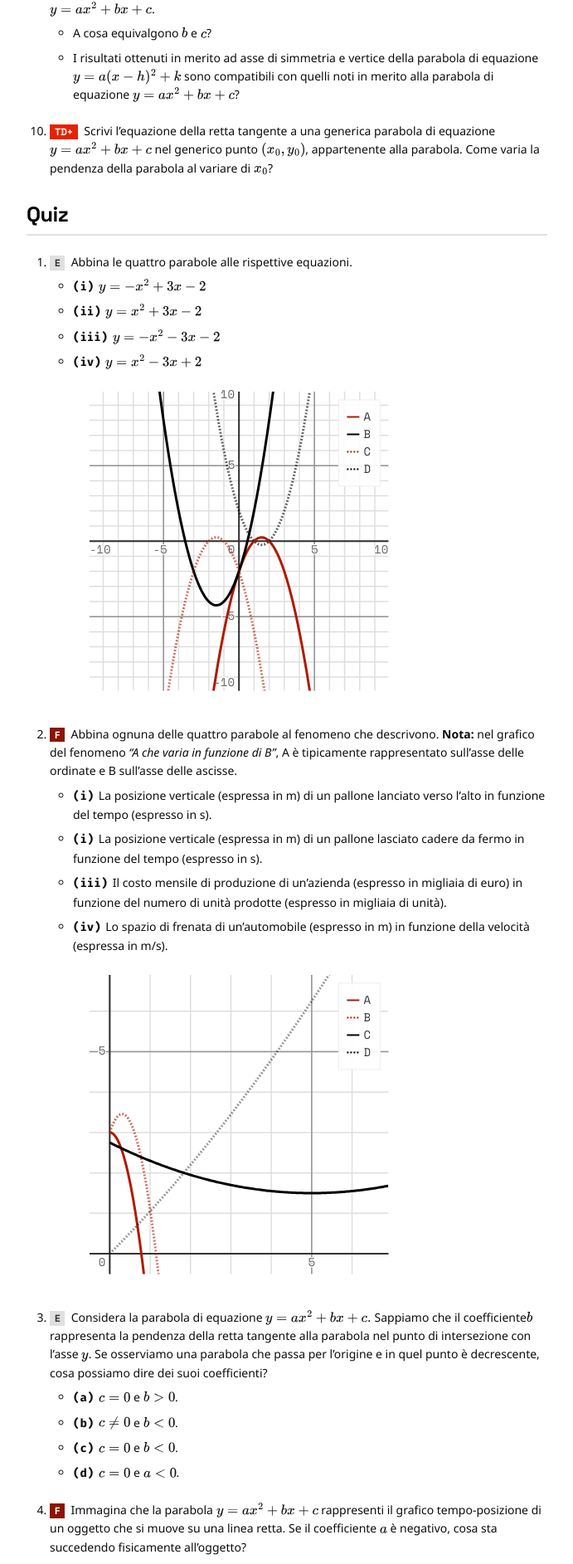
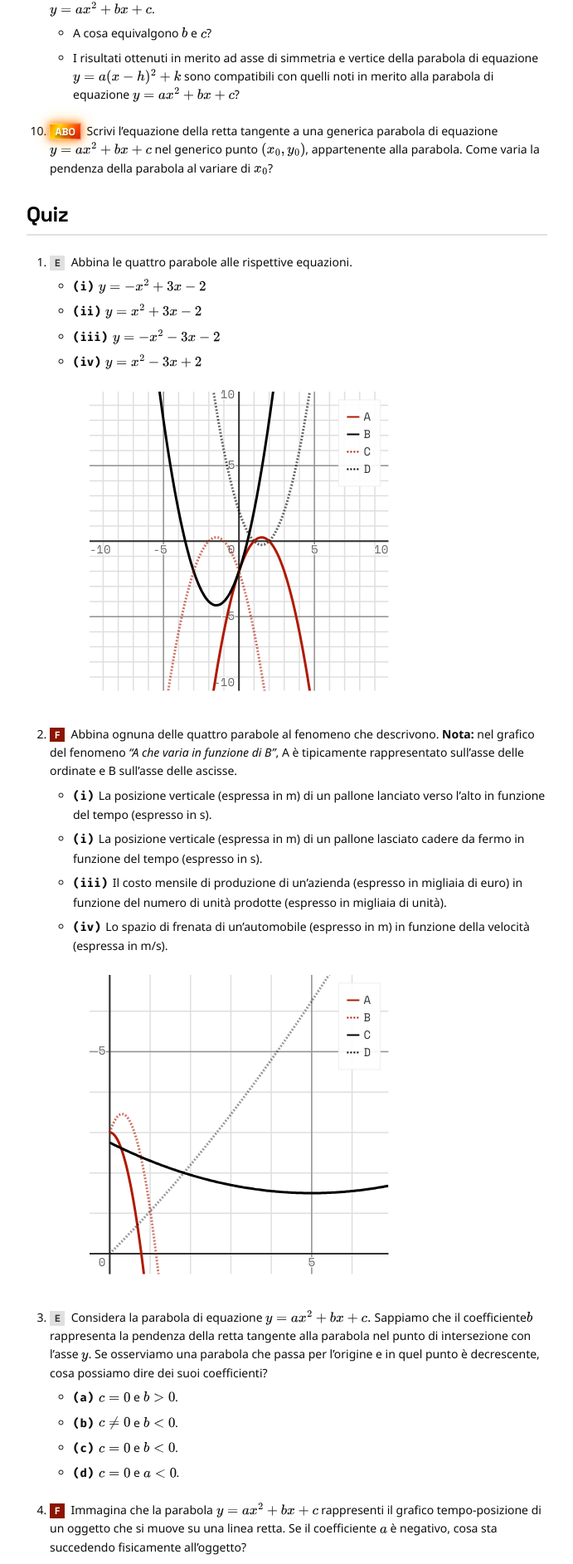
Before and after one commit to Bradwave/matephis, a Jekyll site: the page built from _notes/Public/esercizi-parabola.md, in a window 1280 px wide. Shown: the part 3842-5727 px from the top of the page at 83% size, without its empty margins (146-837 px from the left). Built offline with Jekyll 4.4.1, drawn with Linux system fonts in a browser that asks for light colours.

Commit message:
very aggressive ABO difficulty tag.

```diff
--- a/_notes/Public/esercizi-parabola.md
+++ b/_notes/Public/esercizi-parabola.md
@@ -99,7 +99,7 @@
 9. **[AD]** Riscrivi l'equazione di una generica parabola $y = a(x - h)^2 + k$ nella forma $y = ax^2 + bx + c$.
 	- A cosa equivalgono $b$ e $c$?
 	- I risultati ottenuti in merito ad asse di simmetria e vertice della parabola di equazione $y = a(x - h)^2 + k$ sono compatibili con quelli noti in merito alla parabola di equazione $y = ax^2 + bx + c$?
-10. **[TD+]** Scrivi l'equazione della retta tangente a una generica parabola di equazione $y = ax^2 + bx + c$ nel generico punto $(x_0, y_0)$, appartenente alla parabola. Come varia la pendenza della parabola al variare di $x_0$?
+10. **[ABO]** Scrivi l'equazione della retta tangente a una generica parabola di equazione $y = ax^2 + bx + c$ nel generico punto $(x_0, y_0)$, appartenente alla parabola. Come varia la pendenza della parabola al variare di $x_0$?
 
 ## Quiz
 
--- a/assets/css/style.css
+++ b/assets/css/style.css
@@ -1100,9 +1100,37 @@ td {
   color: #fff;
 }
 
+@keyframes abo-pulse {
+  0% {
+    background-position: 0% 50%;
+    box-shadow: 0 0 5px rgba(255, 60, 0, 0.5);
+    transform: scale(1);
+  }
+
+  50% {
+    background-position: 100% 50%;
+    box-shadow: 0 0 20px rgba(255, 200, 0, 0.8), 0 0 10px rgba(255, 50, 0, 1);
+    transform: scale(1.05);
+  }
+
+  100% {
+    background-position: 0% 50%;
+    box-shadow: 0 0 5px rgba(255, 60, 0, 0.5);
+    transform: scale(1);
+  }
+}
+
 .diff-abo {
-  background-color: #ff5c3d;
+  /* Aggressive Lava Gradient */
+  background: linear-gradient(120deg, #b00000 0%, #ff4d00 25%, #ffd700 50%, #ff4d00 75%, #b00000 100%);
+  background-size: 200% auto;
+  animation: abo-pulse 1s linear infinite;
   color: #fff;
+  font-weight: 800;
+  text-transform: uppercase;
+  text-shadow: 0 2px 3px rgba(0, 0, 0, 0.5);
+  border: 1px solid rgba(255, 255, 255, 0.5);
+  display: inline-block; /* Required for transform */
 }
 
 /* Most Vibrant Red */
```
